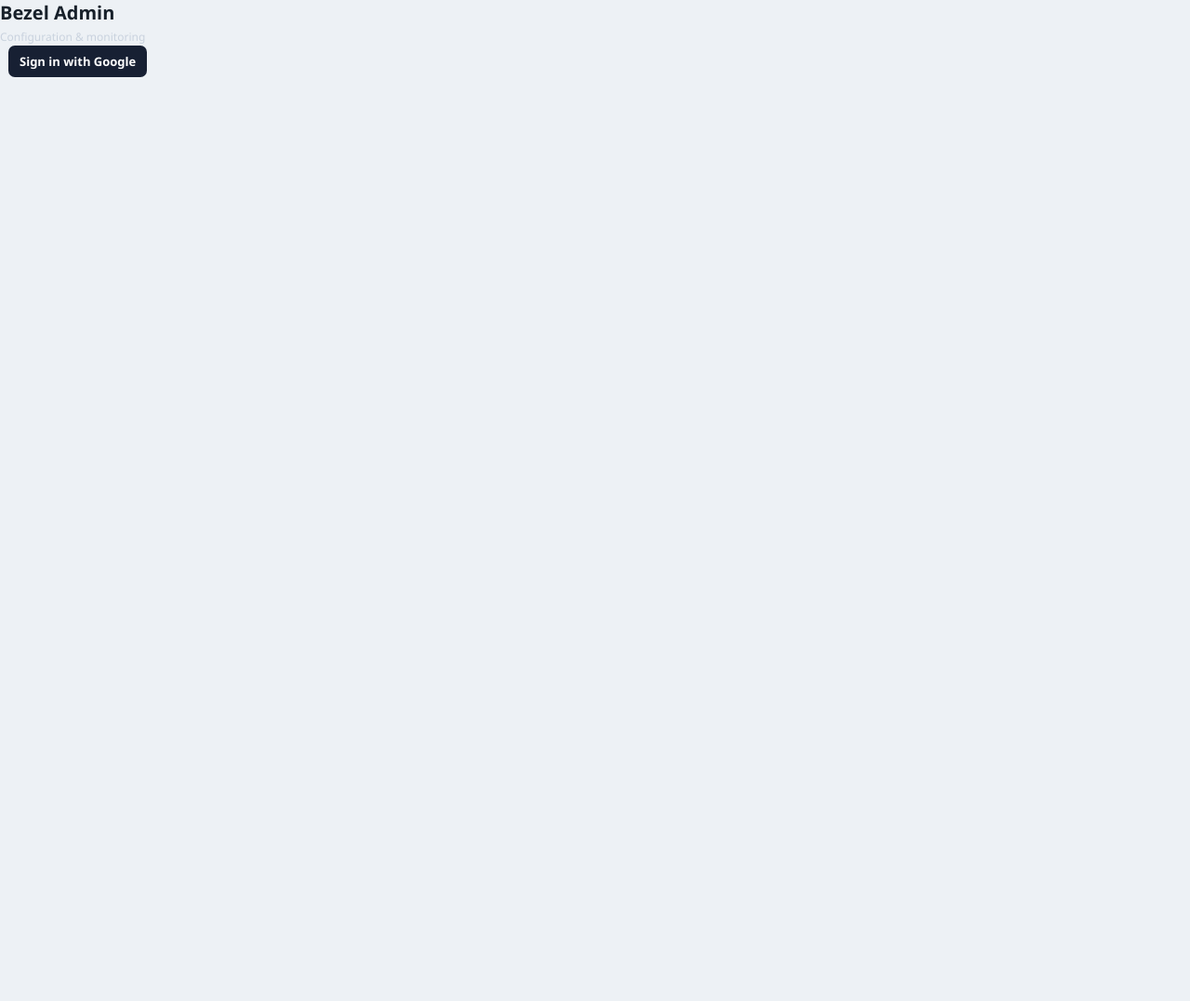
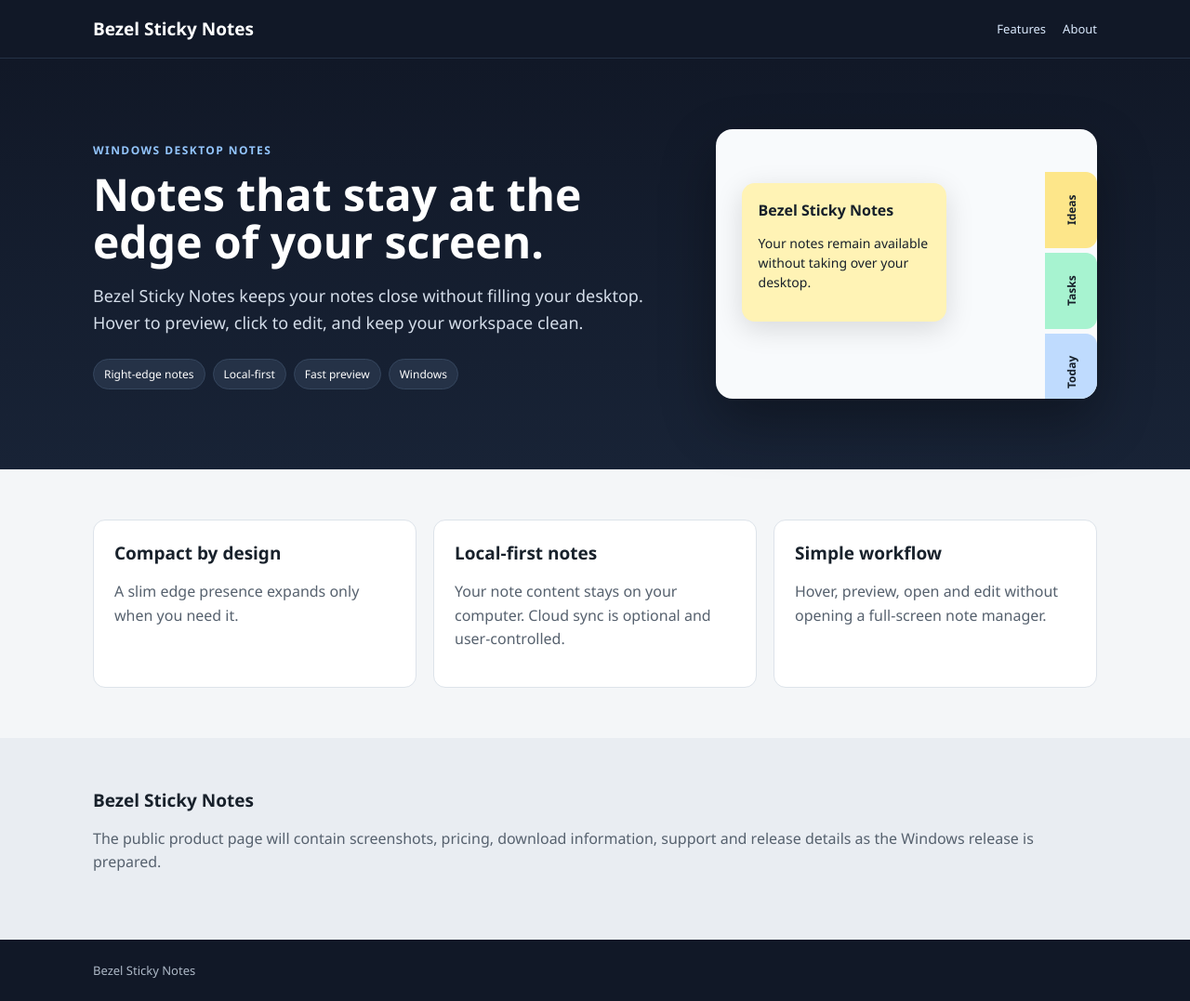
Before and after one commit to rkmoneanddone/bezelnotes, a plain HTML site: page firebase-backend/admin-web/index.html in a window 1280 px wide. Shown: the whole page at 93% size. Before the commit the page ends 800 px from the top, so only its background shows below. Drawn offline with Linux system fonts and the light colour scheme; some packages are replaced by stand-ins of ours; no server answers.

Commit message:
Split public product site from session-only admin page

```diff
--- a/firebase-backend/admin-web/index.html
+++ b/firebase-backend/admin-web/index.html
@@ -1,12 +1,85 @@
-<!doctype html><html><head><meta charset="utf-8"><meta name="viewport" content="width=device-width,initial-scale=1"><title>Bezel Admin</title><link rel="stylesheet" href="/styles.css"></head><body>
-<header><div><h1>Bezel Admin</h1><small>Configuration & monitoring</small></div><div class="auth"><span id="identity"></span><button id="signin">Sign in with Google</button><button id="signout" class="ghost hidden">Sign out</button></div></header>
-<main class="shell admin-center"><div id="message" class="message hidden"></div><section id="bootstrap" class="panel hidden"><h2>Initialize admin access</h2><div class="inline"><input id="bootstrapCode" type="password" placeholder="Bootstrap code"><button id="bootstrapButton">Grant admin</button></div></section>
-<div id="app" class="hidden"><nav class="tabs"><button data-tab="overview" class="active">Overview</button><button data-tab="trial">Trials</button><button data-tab="not_subscribed">Not subscribed</button><button data-tab="monthly">Monthly</button><button data-tab="yearly">Yearly</button><button data-tab="payments">Payments</button><button data-tab="notifications">Notifications</button><button data-tab="pricing">Pricing & Trial</button><button data-tab="config">App Config</button></nav>
-<section id="overview" class="view active"><div class="summary" id="summary"></div><div class="panel"><div class="head"><div><h2>Operational snapshot</h2><p>No automatic refresh. Use Refresh only when needed.</p></div><button id="refreshOverview" class="ghost">Refresh</button></div><div id="snapshot" class="snapshot"></div></div></section>
-<section id="accountsView" class="view"><div class="panel"><div class="head"><div><h2 id="accountsTitle">Accounts</h2><p>Page loads only when opened.</p></div><div class="actions"><select id="pageSize"><option>25</option><option>50</option><option>100</option></select><button id="refreshAccounts" class="ghost">Refresh</button></div></div><div class="tablewrap"><table><thead><tr><th>Email</th><th>Status</th><th>Plan</th><th>Trial ends</th><th>Last sign-in</th><th></th></tr></thead><tbody id="accountsBody"></tbody></table></div><div class="pager"><button id="accountsPrev" class="ghost">Previous</button><span id="accountsPageLabel">Page 1</span><button id="accountsNext" class="ghost">Next</button></div></div></section>
-<section id="payments" class="view"><div class="panel"><div class="head"><div><h2>Payments</h2><p>Monitoring only until payment integration is enabled.</p></div><button id="refreshPayments" class="ghost">Refresh</button></div><div class="tablewrap"><table><thead><tr><th>Email</th><th>Plan</th><th>Amount</th><th>Status</th><th>Date</th><th>Reference / reason</th></tr></thead><tbody id="paymentsBody"></tbody></table></div><div class="pager"><button id="paymentsPrev" class="ghost">Previous</button><span id="paymentsPageLabel">Page 1</span><button id="paymentsNext" class="ghost">Next</button></div></div></section>
-<section id="notifications" class="view"><div class="split"><div class="panel"><div class="head"><div><h2>Notifications</h2><p>Loaded only when this tab is opened.</p></div><button id="refreshNotifications" class="ghost">Refresh</button></div><div id="notificationList"></div></div><div class="panel"><h2>Create / edit</h2><input id="notificationId" type="hidden"><label>Title<input id="notificationTitle"></label><label>Message<textarea id="notificationMessage"></textarea></label><div class="two"><label>Type<select id="notificationType"><option value="info">Info</option><option value="update">Update</option><option value="warning">Warning</option></select></label><label class="check"><input id="notificationActive" type="checkbox">Active</label></div><div class="two"><label>Start UTC<input id="notificationStart" type="datetime-local"></label><label>Expires UTC<input id="notificationExpires" type="datetime-local"></label></div><div class="actions right"><button id="clearNotification" class="ghost">Clear</button><button id="saveNotification">Save</button></div></div></div></section>
-<section id="pricing" class="view"><div class="panel narrow"><div class="head"><div><h2>Pricing & Trial</h2><p>Server-side configuration.</p></div><button id="savePricing">Save</button></div><div class="formgrid"><label>Trial days<input id="trialDays" type="number" min="1" max="90"></label><label>Currency<input id="currency"></label><label>Monthly price<input id="monthlyPrice" type="number" step="0.01"></label><label>Yearly price<input id="yearlyPrice" type="number" step="0.01"></label><label>Monthly price protection (months)<input id="priceProtectionMonths" type="number" min="1" max="36"></label></div><div class="rule">Monthly users keep their captured price through the protection date. Yearly renewal uses the then-current yearly price after the paid annual term.</div></div></section>
-<section id="config" class="view"><div class="panel narrow"><div class="head"><div><h2>App Config</h2><p>Provider-neutral cloud sync.</p></div><button id="saveConfig">Save</button></div><div class="formgrid"><label>Latest version<input id="latestVersion"></label><label>Minimum version<input id="minimumVersion"></label><label>Backend refresh hours<input id="clientRefreshHours" type="number" min="12" max="168"></label><label class="check"><input id="cloudSyncEnabled" type="checkbox">Cloud sync enabled</label></div><div class="rule">Recommended: 48 hours. No continuous polling.</div></div></section>
-</div></main><dialog id="detailDialog"><button id="closeDialog" class="x">x</button><div id="detail"></div></dialog>
-<script src="https://www.gstatic.com/firebasejs/10.13.2/firebase-app-compat.js"></script><script src="https://www.gstatic.com/firebasejs/10.13.2/firebase-auth-compat.js"></script><script src="/__/firebase/init.js"></script><script src="/app.js"></script></body></html>
+<!doctype html>
+<html lang="en">
+<head>
+<meta charset="utf-8">
+<meta name="viewport" content="width=device-width,initial-scale=1">
+<meta name="description" content="Bezel Sticky Notes - lightweight edge-docked sticky notes for Windows.">
+<title>Bezel Sticky Notes</title>
+<link rel="stylesheet" href="/public.css">
+</head>
+<body>
+<header class="sitebar">
+  <div class="wrap nav">
+    <div class="brand">Bezel Sticky Notes</div>
+    <nav class="links">
+      <a href="#features">Features</a>
+      <a href="#about">About</a>
+    </nav>
+  </div>
+</header>
+
+<main>
+  <section class="hero">
+    <div class="wrap hero-inner">
+      <div>
+        <span class="eyebrow">WINDOWS DESKTOP NOTES</span>
+        <h1>Notes that stay at the edge of your screen.</h1>
+        <p class="lead">
+          Bezel Sticky Notes keeps your notes close without filling your desktop.
+          Hover to preview, click to edit, and keep your workspace clean.
+        </p>
+        <div class="chips">
+          <span>Right-edge notes</span>
+          <span>Local-first</span>
+          <span>Fast preview</span>
+          <span>Windows</span>
+        </div>
+      </div>
+
+      <div class="product-card" aria-label="Bezel Sticky Notes concept preview">
+        <div class="mock-edge">
+          <div class="tab t1">Ideas</div>
+          <div class="tab t2">Tasks</div>
+          <div class="tab t3">Today</div>
+        </div>
+        <div class="note">
+          <strong>Bezel Sticky Notes</strong>
+          <p>Your notes remain available without taking over your desktop.</p>
+        </div>
+      </div>
+    </div>
+  </section>
+
+  <section id="features" class="section">
+    <div class="wrap grid">
+      <article>
+        <h2>Compact by design</h2>
+        <p>A slim edge presence expands only when you need it.</p>
+      </article>
+      <article>
+        <h2>Local-first notes</h2>
+        <p>Your note content stays on your computer. Cloud sync is optional and user-controlled.</p>
+      </article>
+      <article>
+        <h2>Simple workflow</h2>
+        <p>Hover, preview, open and edit without opening a full-screen note manager.</p>
+      </article>
+    </div>
+  </section>
+
+  <section id="about" class="section muted">
+    <div class="wrap">
+      <h2>Bezel Sticky Notes</h2>
+      <p>
+        The public product page will contain screenshots, pricing, download information,
+        support and release details as the Windows release is prepared.
+      </p>
+    </div>
+  </section>
+</main>
+
+<footer>
+  <div class="wrap">Bezel Sticky Notes</div>
+</footer>
+</body>
+</html>
--- /dev/null
+++ b/firebase-backend/admin-web/public.css
@@ -0,0 +1,34 @@
+:root{font-family:"Segoe UI",Arial,sans-serif;color:#18212b;background:#f4f6f8}
+*{box-sizing:border-box}
+body{margin:0;background:#f4f6f8}
+.wrap{width:min(1080px,88vw);margin:auto}
+.sitebar{background:#111827;color:#fff;border-bottom:1px solid #253247}
+.nav{height:62px;display:flex;align-items:center;justify-content:space-between}
+.brand{font-size:19px;font-weight:750}
+.links{display:flex;gap:18px}
+.links a{color:#dbeafe;text-decoration:none;font-size:13px}
+.hero{background:linear-gradient(180deg,#111827 0,#182336 100%);color:#fff;padding:76px 0}
+.hero-inner{display:grid;grid-template-columns:1.2fr .8fr;gap:54px;align-items:center}
+.eyebrow{font-size:12px;letter-spacing:.12em;color:#93c5fd;font-weight:700}
+h1{font-size:48px;line-height:1.06;margin:13px 0 18px;max-width:760px}
+.lead{font-size:18px;line-height:1.6;color:#d5deea;max-width:720px}
+.chips{display:flex;flex-wrap:wrap;gap:8px;margin-top:24px}
+.chips span{background:#253247;border:1px solid #35465e;border-radius:999px;padding:7px 11px;font-size:12px}
+.product-card{height:290px;background:#f8fafc;border-radius:18px;position:relative;box-shadow:0 24px 60px #0005;overflow:hidden;color:#17202a}
+.mock-edge{position:absolute;right:0;top:46px;display:flex;flex-direction:column;gap:5px}
+.tab{width:56px;height:82px;border-radius:12px 0 0 12px;display:grid;place-items:center;font-size:12px;font-weight:700;writing-mode:vertical-rl;transform:rotate(180deg)}
+.t1{background:#fde68a}.t2{background:#a7f3d0}.t3{background:#bfdbfe}
+.note{position:absolute;left:28px;top:58px;width:220px;min-height:145px;padding:18px;background:#fff3b5;border-radius:14px;box-shadow:0 8px 30px #0002}
+.note p{line-height:1.5;font-size:14px}
+.section{padding:54px 0}
+.grid{display:grid;grid-template-columns:repeat(3,1fr);gap:18px}
+article{background:#fff;border:1px solid #dde3ea;border-radius:13px;padding:22px}
+article h2,.section h2{font-size:19px;margin-top:0}
+article p,.section p{color:#56616e;line-height:1.6}
+.muted{background:#e9edf2}
+footer{padding:24px 0;background:#111827;color:#aeb9c7;font-size:13px}
+@media(max-width:780px){
+  .hero-inner,.grid{grid-template-columns:1fr}
+  h1{font-size:37px}
+  .product-card{max-width:420px}
+}
```
Also changed, not shown: firebase-backend/admin-web/stickybezel/index.html (added, +12 -0 lines), firebase-backend/admin-web/stickybezel/app.js, firebase-backend/admin-web/stickybezel/styles.css (renamed from firebase-backend/admin-web/styles.css).
